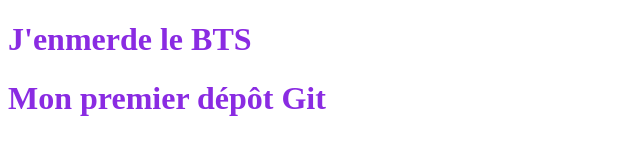
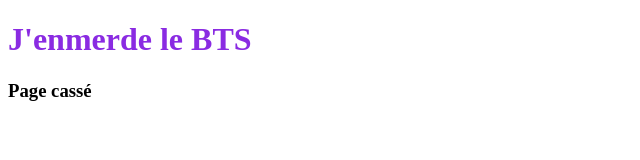
Before and after one commit to Krokmakeu/td-git-perso, a plain HTML site: page index.html in a window 1280 px wide. Shown: the whole page, without its empty margins (0-640 px from the left). Drawn offline with Linux system fonts and the light colour scheme.

Commit message:
Change le titre (erreur)

```diff
--- a/index.html
+++ b/index.html
@@ -8,6 +8,6 @@
     <h1>J'enmerde le BTS</h1>
 </head>
 <body>
-    <h1>Mon premier dépôt Git</h1>
+    <h3>Page cassé</h3>
 </body>
 </html>
--- a/style.css
+++ b/style.css
@@ -1,3 +1,6 @@
 h1{
     color: BlueViolet;
 }
+h3{
+    clolor: DarkBlue;
+}
```
